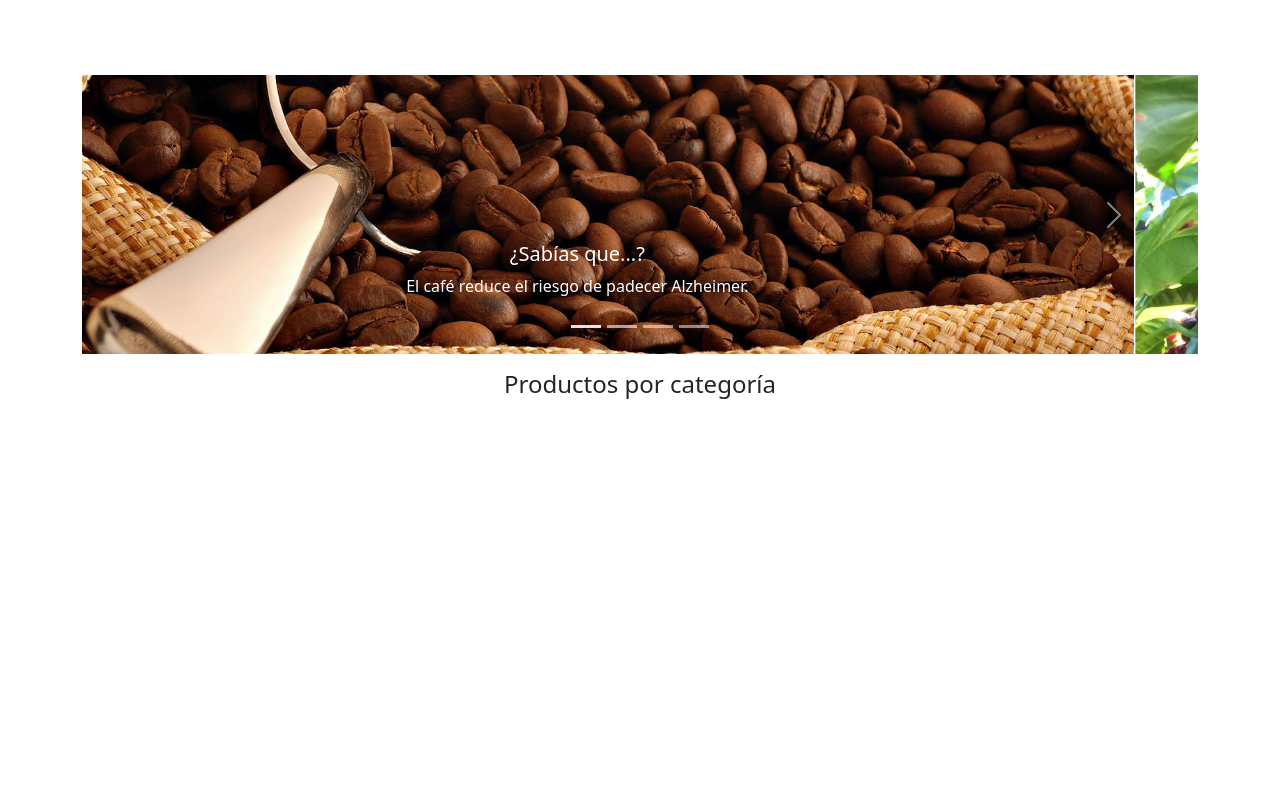
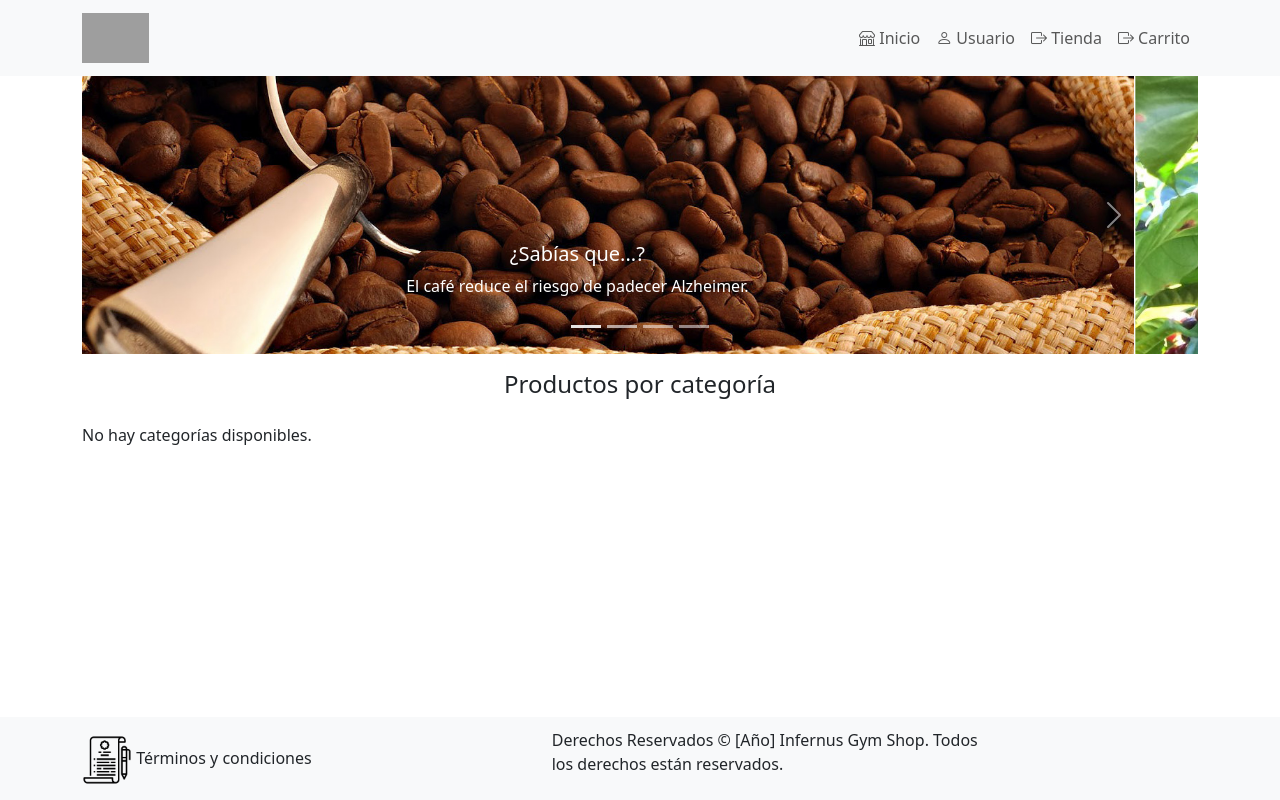
Before and after one commit to xwKenneth/gym_infernus_website, a plain HTML site: page views/public/index.html in a window 1280 px wide. Drawn offline with Linux system fonts and the light colour scheme; no server answers; grey boxes are pictures that could not be loaded.

Commit message:
Actualizacion del footer y header

```diff
--- a/controllers/public/index.js
+++ b/controllers/public/index.js
@@ -5,14 +5,16 @@ const CATEGORIAS = document.getElementById('categorias');
 
 // Método del evento para cuando el documento ha cargado.
 document.addEventListener('DOMContentLoaded', async () => {
+    try {
         // Llamada a la función para mostrar el encabezado y pie del documento.
-    loadTemplate();
+        await loadTemplate();
         // Se establece el título del contenido principal.
         MAIN_TITLE.textContent = 'Productos por categoría';
         // Petición para obtener las categorías disponibles.
         const DATA = await fetchData(CATEGORIA_API, 'readAll');
-    // Se comprueba si la respuesta es satisfactoria, de lo contrario se muestra un mensaje con la excepción.
-    if (DATA.status) {
+
+        // Se comprueba si la respuesta es satisfactoria y si hay datos.
+        if (DATA && DATA.dataset && DATA.dataset.length > 0) {
             // Se inicializa el contenedor de categorías.
             CATEGORIAS.innerHTML = '';
             // Se recorre el conjunto de registros fila por fila a través del objeto row.
@@ -34,7 +36,12 @@ document.addEventListener('DOMContentLoaded', async () => {
                 `;
             });
         } else {
-        // Se asigna al título del contenido de la excepción cuando no existen datos para mostrar.
-        document.getElementById('mainTitle').textContent = DATA.error;
+            // Si no hay datos, se muestra un mensaje indicando la falta de categorías.
+            CATEGORIAS.innerHTML = '<p>No hay categorías disponibles.</p>';
+        }
+    } catch (error) {
+        // Si ocurre algún error durante la carga de datos, se muestra en el título del contenido.
+        document.getElementById('mainTitle').textContent = 'Error al cargar las categorías.';
+        console.error('Error:', error);
     }
 });
--- a/controllers/utils/public.js
+++ b/controllers/utils/public.js
@@ -11,7 +11,7 @@ MAIN.style.paddingTop = '75px';
 MAIN.style.paddingBottom = '100px';
 MAIN.classList.add('container');
 // Se establece el título de la página web.
-document.querySelector('title').textContent = 'CoffeeShop - Store';
+document.querySelector('title').textContent = 'InfernusGym - Shop';
 // Constante para establecer el elemento del título principal.
 const MAIN_TITLE = document.getElementById('mainTitle');
 MAIN_TITLE.classList.add('text-center', 'py-3');
@@ -24,7 +24,8 @@ const loadTemplate = async () => {
     // Petición para obtener en nombre del usuario que ha iniciado sesión.
     const DATA = await fetchData(USER_API, 'getUser');
     // Se comprueba si el usuario está autenticado para establecer el encabezado respectivo.
-    if (DATA.session) {
+    if (DATA && DATA.session) {
+
         // Se verifica si la página web no es el inicio de sesión, de lo contrario se direcciona a la página web principal.
         if (!location.pathname.endsWith('login.html')) {
             // Se agrega el encabezado de la página web antes del contenido principal.
@@ -62,9 +63,10 @@ const loadTemplate = async () => {
                         </button>
                         <div class="collapse navbar-collapse" id="navbarNavAltMarkup">
                             <div class="navbar-nav ms-auto">
-                                <a class="nav-link" href="index.html"><i class="bi bi-shop"></i> Catálogo</a>
-                                <a class="nav-link" href="signup.html"><i class="bi bi-person"></i> Crear cuenta</a>
-                                <a class="nav-link" href="login.html"><i class="bi bi-box-arrow-right"></i> Iniciar sesión</a>
+                                <a class="nav-link" href="index.html"><i class="bi bi-shop"></i> Inicio</a>
+                                <a class="nav-link" href="signup.html"><i class="bi bi-person"></i> Usuario</a>
+                                <a class="nav-link" href="login.html"><i class="bi bi-box-arrow-right"></i> Tienda</a>
+                                <a class="nav-link" href="login.html"><i class="bi bi-box-arrow-right"></i> Carrito</a>
                             </div>
                         </div>
                     </div>
@@ -83,7 +85,7 @@ const loadTemplate = async () => {
                     </div>
                     <div>
                         <h6>Contáctanos</h6>
-                        <p><i class="bi bi-envelope"></i> dacasoft@outlook.com</p>
+                        <p><i class="bi bi-envelope"></i> kenneth@outlook.com</p>
                     </div>
                 </div>
             </nav>
--- a/views/public/index.html
+++ b/views/public/index.html
@@ -7,7 +7,7 @@
     <title></title>
     <!-- Metadatos de la página web -->
     <meta charset="utf-8">
-    <meta name="author" content="Daniel Carranza">
+    <meta name="author" content="Kenneth & Cesar">
     <meta name="viewport" content="width=device-width, initial-scale=1.0">
     <!-- IMPORTACIÓN DE RECURSOS EXTERNOS -->
     <!-- Llamada al icono de la página web -->
@@ -15,6 +15,7 @@
     <!-- Llamada a las hojas de estilos del framework e iconos -->
     <link type="text/css" rel="stylesheet" href="../../resources/css/bootstrap.min.css">
     <link type="text/css" rel="stylesheet" href="../../resources/css/bootstrap-icons.min.css">
+    <link type="text/css" rel="stylesheet" href="../../resources/css/style-index.css">
 </head>
 
 <body>
@@ -76,6 +77,22 @@
         <!-- Contenedor para mostrar las categorías disponibles -->
         <div class="row" id="categorias"></div>
     </main>
+    <footer>
+        <nav class="navbar fixed-bottom bg-body-tertiary">
+            <div class="container">
+                <div class="row align-items-center">
+                    <div  class="col-md-6">
+                        <img src="../../resources/img/terminos.png" alt="Image" style="width: 50px; height: 50px;">
+                        <span>Términos y condiciones</span>
+                    </div>
+                    <div class="col center-text">
+                        <p>Derechos Reservados © [Año] Infernus Gym Shop. Todos los derechos están reservados.</p>
+                    </div>
+                </div>
+            </div>
+        </nav>
+    </footer>
+
     <!-- IMPORTACIÓN DE ARCHIVOS JAVASCRIPT -->
     <!-- Llamada al framework y librería de mensajes -->
     <script type="text/javascript" src="../../resources/js/bootstrap.bundle.min.js"></script>
```
Also changed, not shown: resources/css/style-index.css (added), resources/img/terminos.png (added), 2 other files. Lines whose indentation alone changed are shown as unchanged.
